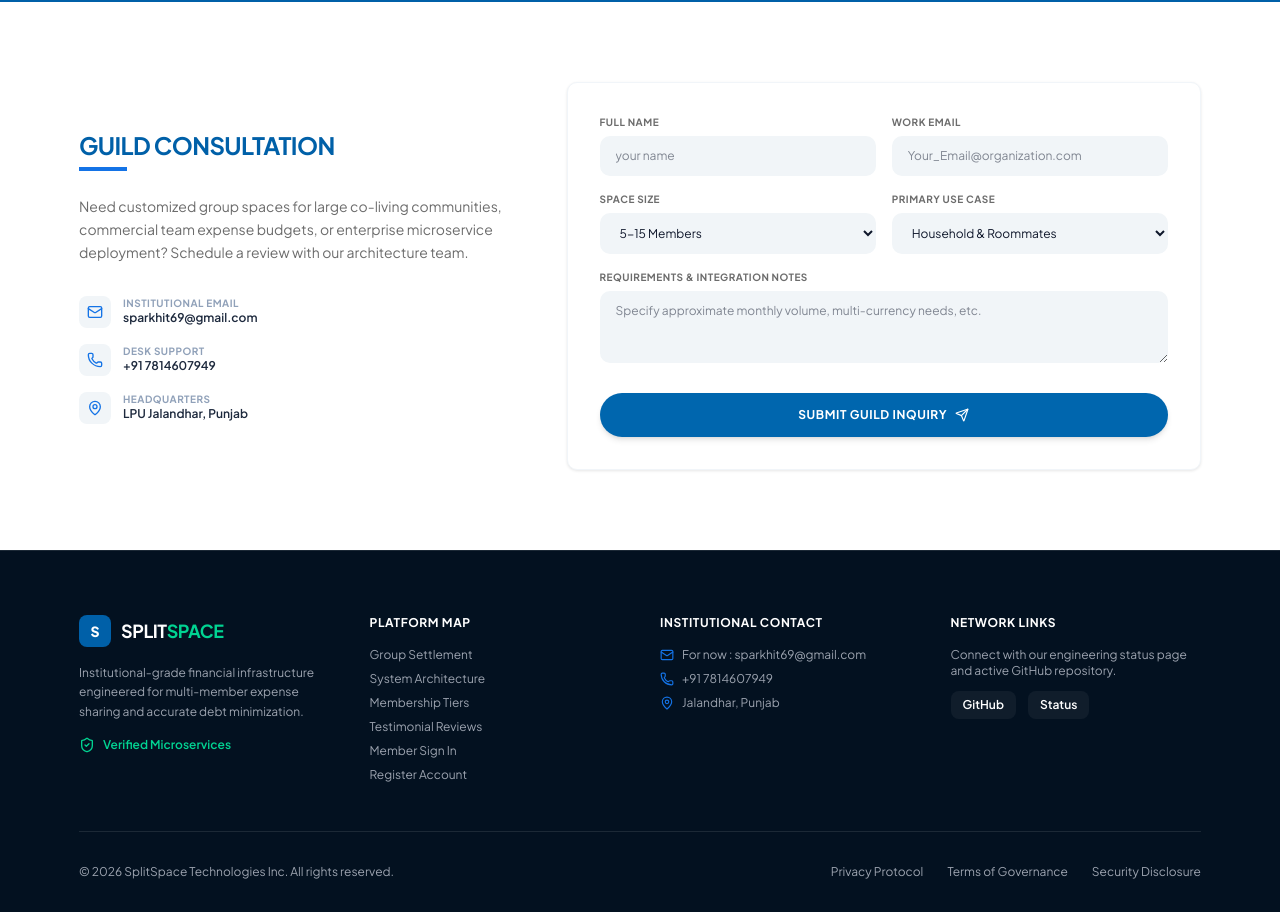
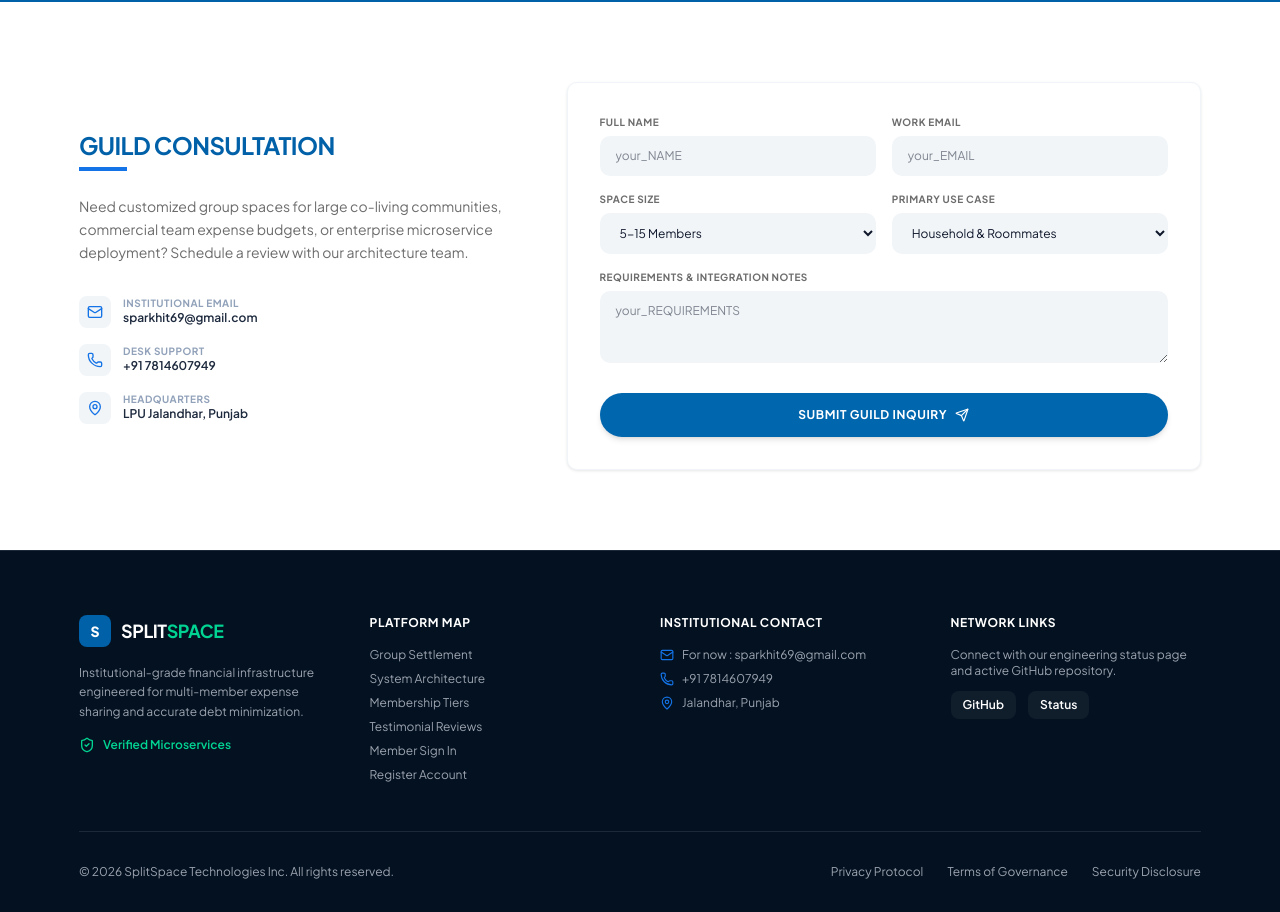
Before and after one commit to ashish102312/splitSpace, a React (Vite) app in the folder frontend/: page / in a window 1280 px wide. Shown: the part 3800-4712 px from the top of the page. Built offline with nearby package versions, Linux system fonts and the light colour scheme; no server answers.

Commit message:
style(landing): format contact consultation form input placeholders

```diff
--- a/frontend/src/pages/Landing.jsx
+++ b/frontend/src/pages/Landing.jsx
@@ -791,7 +791,7 @@ const Landing = () => {
                       <input
                         type="text"
                         required
-                        placeholder="your name"
+                        placeholder="your_NAME"
                         value={bookingData.name}
                         onChange={(e) => setBookingData({ ...bookingData, name: e.target.value })}
                         className="w-full px-4 py-3 bg-[#F1F5F8] rounded-[10px] text-xs text-slate-900 focus:outline-hidden focus:ring-2 focus:ring-[#1473E6]"
@@ -805,7 +805,7 @@ const Landing = () => {
                       <input
                         type="email"
                         required
-                        placeholder="Your_Email@organization.com"
+                        placeholder="your_EMAIL"
                         value={bookingData.email}
                         onChange={(e) => setBookingData({ ...bookingData, email: e.target.value })}
                         className="w-full px-4 py-3 bg-[#F1F5F8] rounded-[10px] text-xs text-slate-900 focus:outline-hidden focus:ring-2 focus:ring-[#1473E6]"
@@ -853,7 +853,7 @@ const Landing = () => {
                     </label>
                     <textarea
                       rows="3"
-                      placeholder="Specify approximate monthly volume, multi-currency needs, etc."
+                      placeholder="your_REQUIREMENTS"
                       value={bookingData.notes}
                       onChange={(e) => setBookingData({ ...bookingData, notes: e.target.value })}
                       className="w-full px-4 py-3 bg-[#F1F5F8] rounded-[10px] text-xs text-slate-900 focus:outline-hidden focus:ring-2 focus:ring-[#1473E6]"
```
